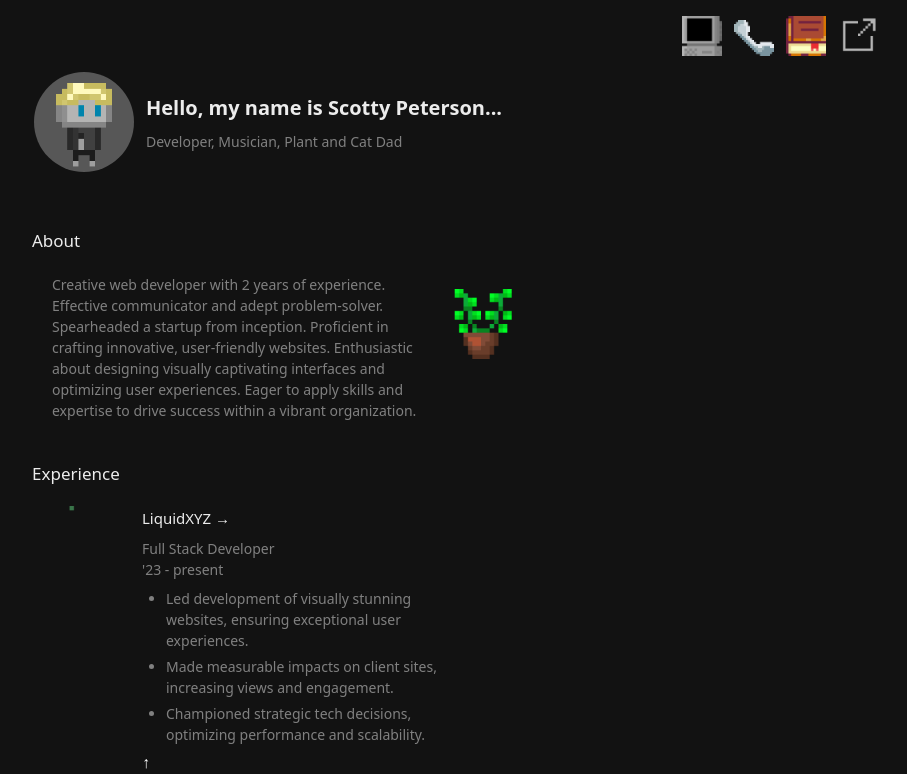
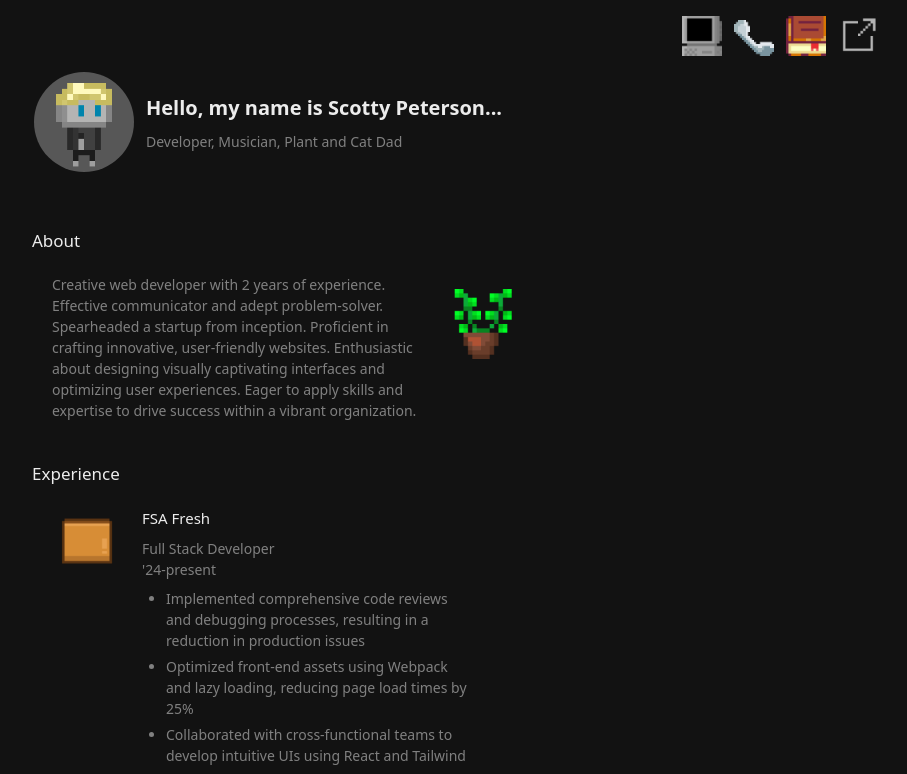
Before and after one commit to Scottsdaaale/portfolio-v2, a Next.js app: page / in a window 1280 px wide. Shown: the top 774 px of the page, without its empty margins (366-1273 px from the left). Built offline with nearby package versions, Linux system fonts and the light colour scheme.

Commit message:
added fsafresh

```diff
--- a/app/components/routes/dev/Experience.js
+++ b/app/components/routes/dev/Experience.js
@@ -7,6 +7,7 @@ import woolieGif from '../../../assets/gifs/Woolie.gif';
 import saturoGif from '../../../assets/gifs/Saturo.gif';
 import liquidGif from '../../../assets/gifs/Liquid.gif';
 import flatironGif from '../../../assets/gifs/Flatiron.gif';
+import fsaFreshGif from '../../../assets/gifs/FsaFresh.gif'
 import certificateImage from '../../../assets/images/FlatironCertificate-1.png';
 import { AnimatePresence, motion } from 'framer-motion';
 
@@ -128,20 +129,19 @@ function Job({
 
 function Experience() {
   const jobData = [
-    // {
-    //   company: 'FSA Fresh',
-    //   role: 'Full Stack Developer',
-    //   duration: "'24-present",
-    //   gif: '',
-    //   link: 'https://www.fsafresh.com/',
-    //   responsibilities: [
-    //     'Implemented comprehensive code reviews and debugging processes, resulting in a reduction in production issues',
-    //     'Optimized front-end assets using Webpack and lazy loading, reducing page load times by 25%',
-    //     'Collaborated with cross-functional teams to develop intuitive UIs using React and Tailwind',
-    //     'Leveraged Next.js for server-side rendering and structured data markup, boosting SEO performance by 70%',
-    //     '',
-    //   ],
-    // },
+    {
+      company: 'FSA Fresh',
+      role: 'Full Stack Developer',
+      duration: "'24-present",
+      gif: fsaFreshGif,
+      link: 'https://www.fsafresh.com/',
+      responsibilities: [
+        'Implemented comprehensive code reviews and debugging processes, resulting in a reduction in production issues',
+        'Optimized front-end assets using Webpack and lazy loading, reducing page load times by 25%',
+        'Collaborated with cross-functional teams to develop intuitive UIs using React and Tailwind',
+        'Leveraged Next.js for server-side rendering and structured data markup, boosting SEO performance by 70%',
+      ],
+    },
 
     {
       company: 'LiquidXYZ →',
```
Also changed, not shown: app/assets/gifs/FsaFresh.gif (added).
